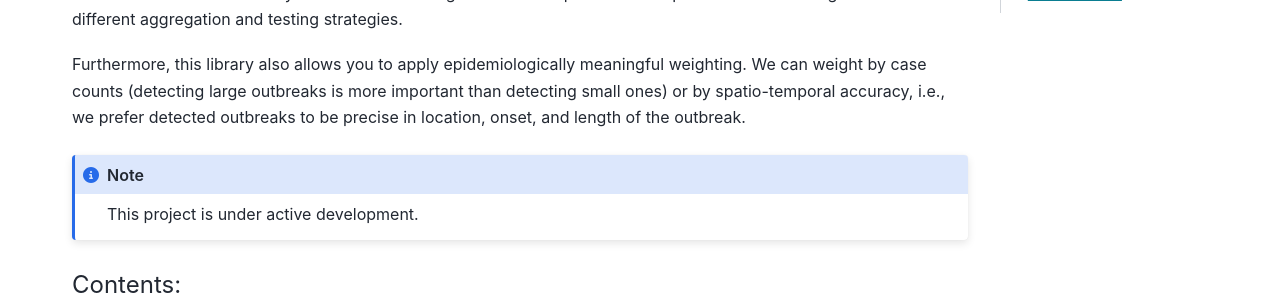
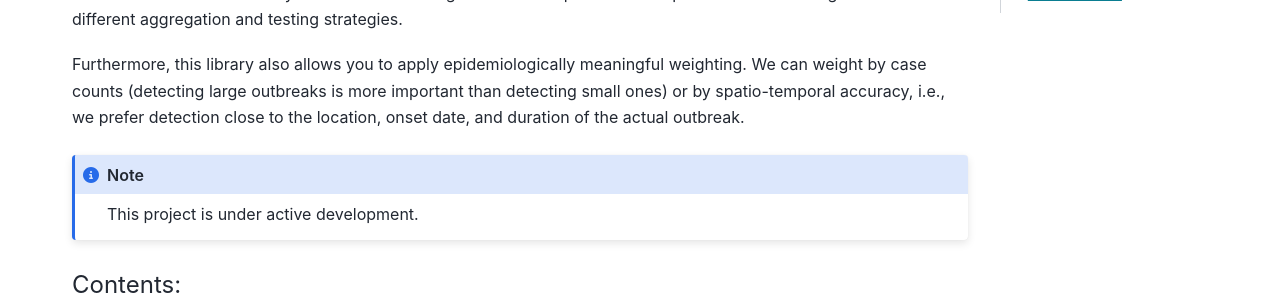
Before and after one commit to aauss/epi-quark, a Sphinx documentation site: the page built from docs/source/index.rst, in a window 1280 px wide and 1070 px high. Shown: the part 258-558 px from the top of the window. Built offline with Sphinx 7.4.7 and the PyData theme 0.15.4, drawn with Linux system fonts in a browser that asks for light colours.

Commit message:
changes a few general formulations presenting the package

```diff
--- a/docs/source/index.rst
+++ b/docs/source/index.rst
@@ -10,7 +10,7 @@ Welcome to epi-quark's documentation!
 
 The motivation for this library is the lack of scoring methods that produces comparable scores for algorithms that use different aggregation and testing strategies.
 
-Furthermore, this library also allows you to apply epidemiologically meaningful weighting. We can weight by case counts (detecting large outbreaks is more important than detecting small ones) or by spatio-temporal accuracy, i.e., we prefer detected outbreaks to be precise in location, onset, and length of the outbreak.
+Furthermore, this library also allows you to apply epidemiologically meaningful weighting. We can weight by case counts (detecting large outbreaks is more important than detecting small ones) or by spatio-temporal accuracy, i.e., we prefer detection close to the location, onset date, and duration of the actual outbreak.
 
 .. note::
 
--- a/docs/source/usage.rst
+++ b/docs/source/usage.rst
@@ -10,7 +10,7 @@ Ideally, you should have conda. If so, simply run:
 
     conda env create -f env-dev.yml
 
-This will create a new environment which produces a new environment named ``epi-quark``. With this, you can run the tests and the code.
+This will create a new environment named ``epi-quark``. With this, you can run the tests and the code.
 
 You can also look through ``env-dev.yml`` to find the required packages and you may install them manually if you wish.
 
```
Also changed, not shown: 1 other file.
